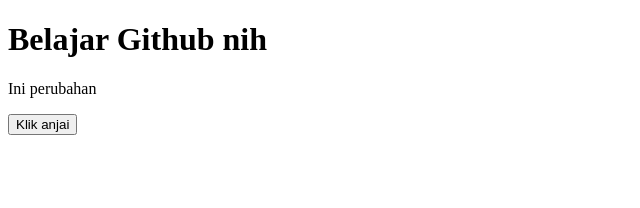
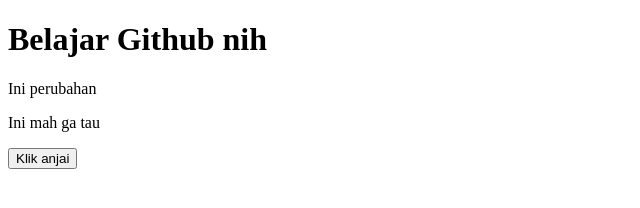
Before and after one commit to Noleaps/belajar-github, a plain HTML site: page index.html in a window 1280 px wide. Shown: the whole page, without its empty margins (0-640 px from the left). Drawn offline with Linux system fonts and the light colour scheme.

Commit message:
Nambah paragraf

```diff
--- a/index.html
+++ b/index.html
@@ -9,7 +9,9 @@
 
     <h1>Belajar Github nih</h1>
     <p>Ini perubahan</p>
+    <p>Ini mah ga tau</p>
     <button>Klik anjai</button>
+
 
 
 </body>
```
